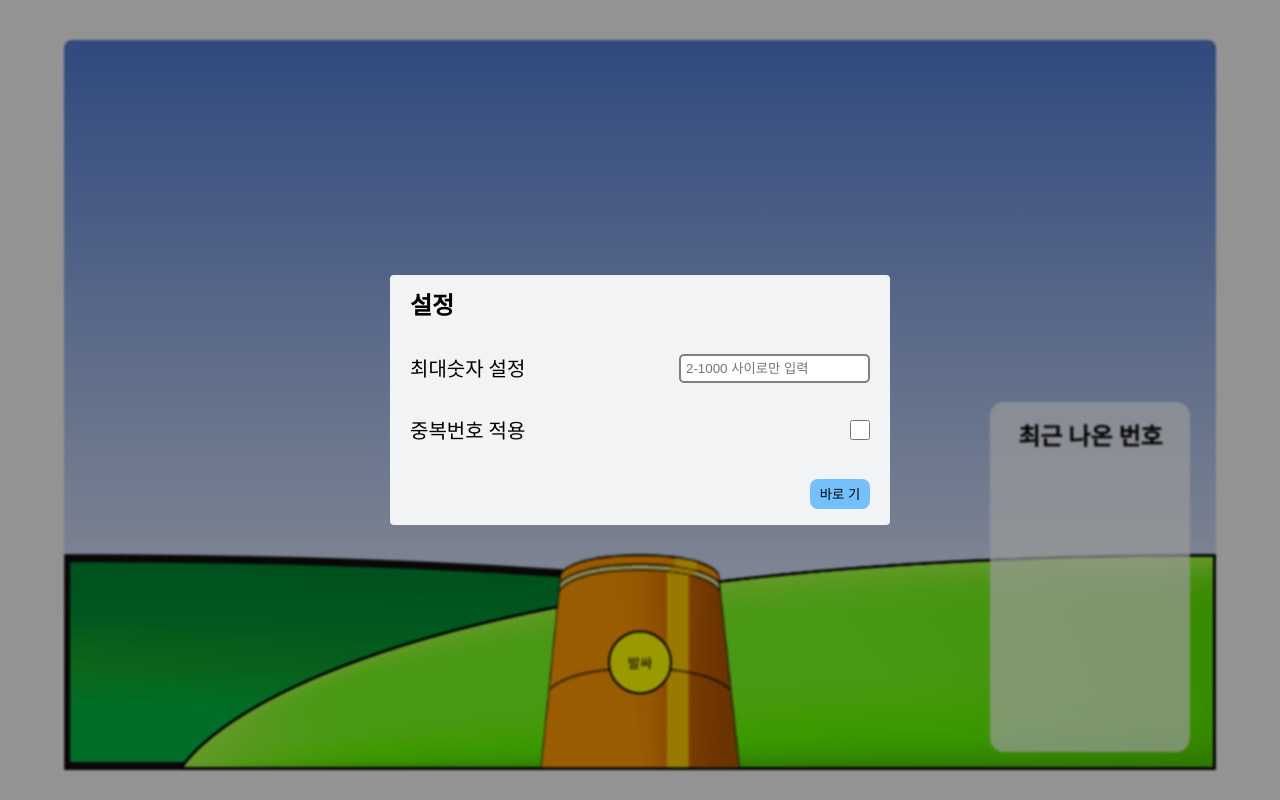
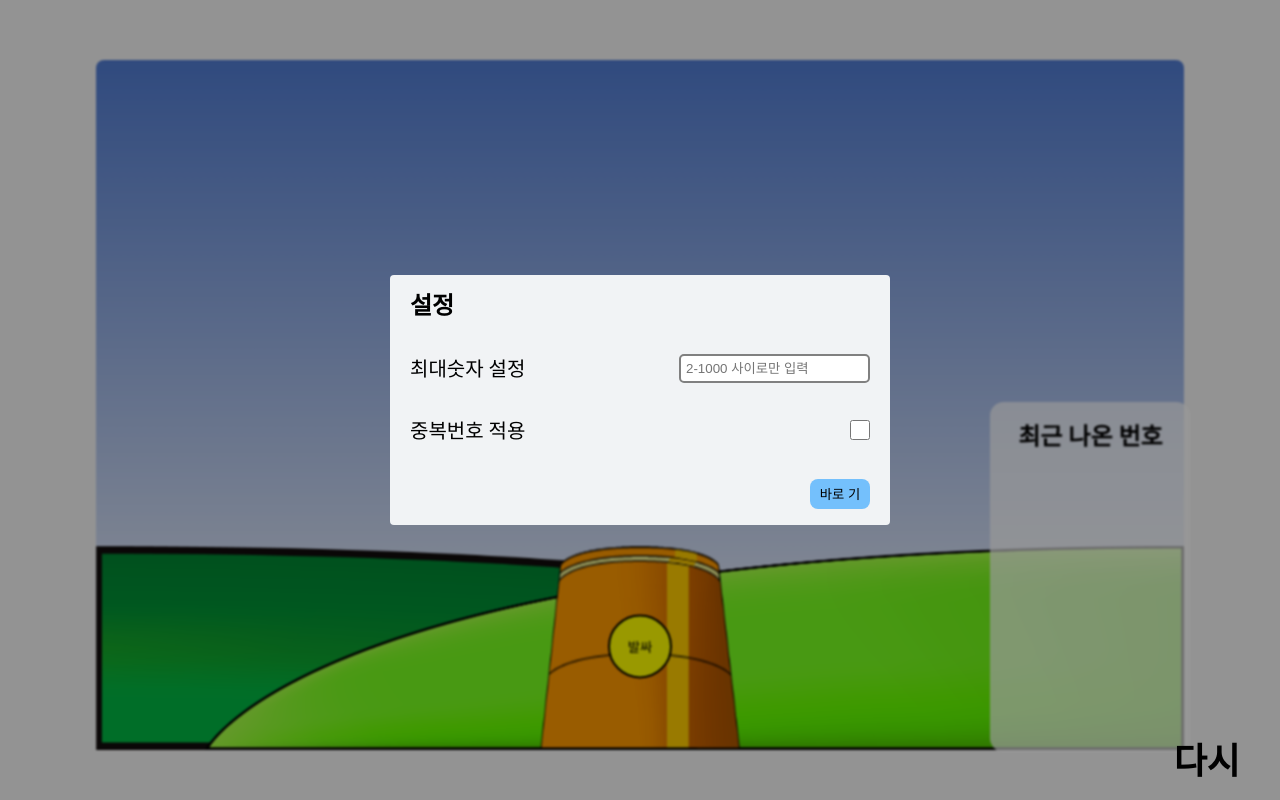
Before and after one commit to Jihun1215/RandomCannon, a React (Vite) app: page / in a window 1280 px wide. Built offline with nearby package versions, Linux system fonts and the light colour scheme.

Commit message:
Feat: 다시하기 추가 및 전체 크기 수정

```diff
--- a/src/App.tsx
+++ b/src/App.tsx
@@ -14,6 +14,10 @@
 export const App = () => {
   const theme =  Theme;
 
+  const onClickRestart = () => {
+      window.location.reload();
+  }
+
   return (
     <ThemeProvider theme={theme}>
     <GlobalStyle />
@@ -22,6 +26,7 @@
       <SettingModal/>
       <Main/>
       <Beforenumber/>
+      <ReStart onClick={(()=>{onClickRestart()})}>다시</ReStart>
     </Bg>
   </ThemeProvider>
   )
@@ -33,5 +38,14 @@
   height: 100vh;
   ${({theme}) => theme.BoxCenter};
   background-color: ${({theme}) => theme.colors.gray1};
+`;
 
+const ReStart = styled.div`
+  position: absolute;
+  bottom: 20px;
+  right: 40px;
+  font-size: 36px;
+  font-weight: 700;
+  z-index: 1000000;
+  cursor: pointer;
 `;
--- a/src/components/Beforenumber.tsx
+++ b/src/components/Beforenumber.tsx
@@ -12,7 +12,7 @@
           <h3>최근 나온 번호</h3>
         </Text>
         {thisNumberArr && thisNumberArr.map((number, index) => {
-          return <Item key={index}><p>{index + 1}번: </p>
+          return <Item key={index}><p>[{index + 1}]</p>
           <span> {number}번</span></Item>
         })}
       </Card>
--- a/src/components/Main.tsx
+++ b/src/components/Main.tsx
@@ -112,8 +112,8 @@
 
 const View = styled.main`
     position: relative;
-    width: 90%;
-    height: 90%;
+    width: 85%;
+    height: 85%;
     background: linear-gradient(0deg, rgba(255,255,255,1) 0%, rgba(81,124,211,1) 100%);
     border-radius: 8px;
 `;
@@ -129,7 +129,7 @@
     top: 80%;
     left: 47%;
     ${({theme}) => theme.BoxCenter};
-    transform: translateY(-90%) translateX(-50%);
+    transform: translateX(-50%);
     width: 120px;
     height: 120px;
     z-index: 10;
```
